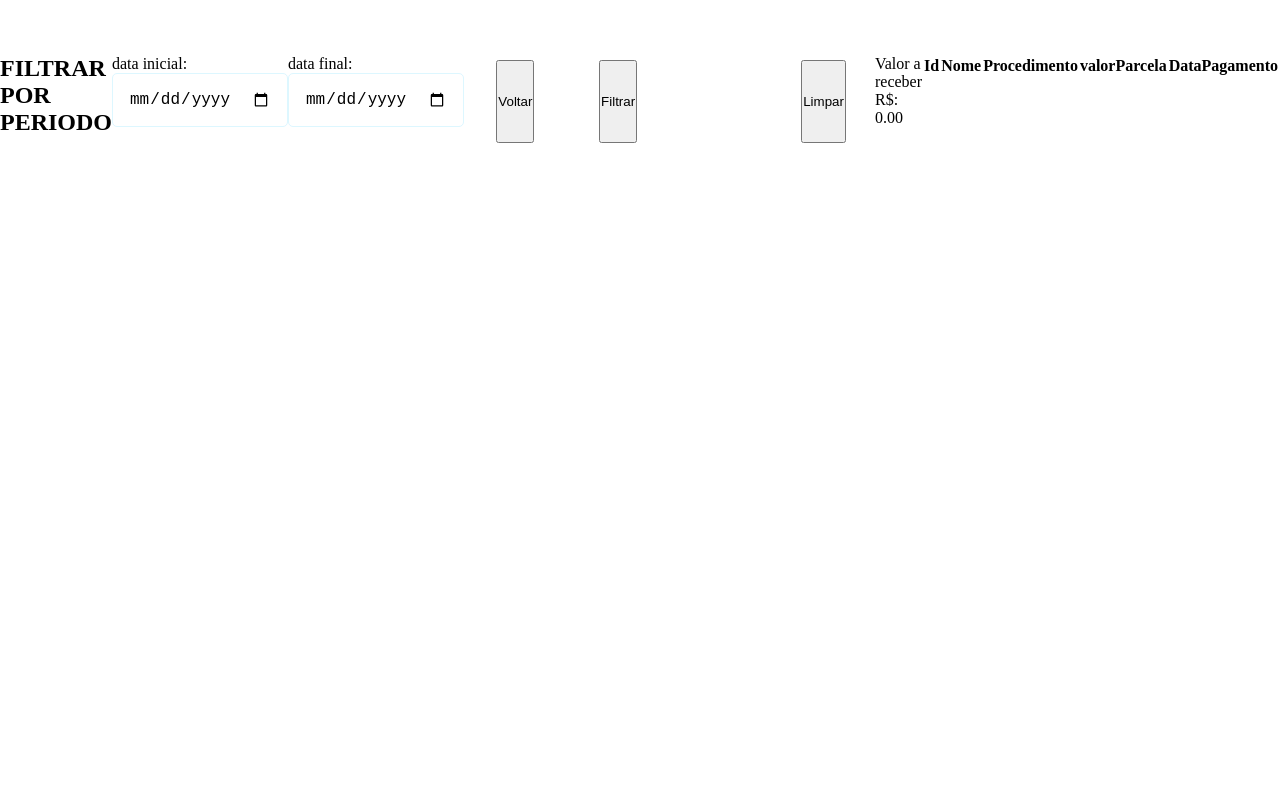
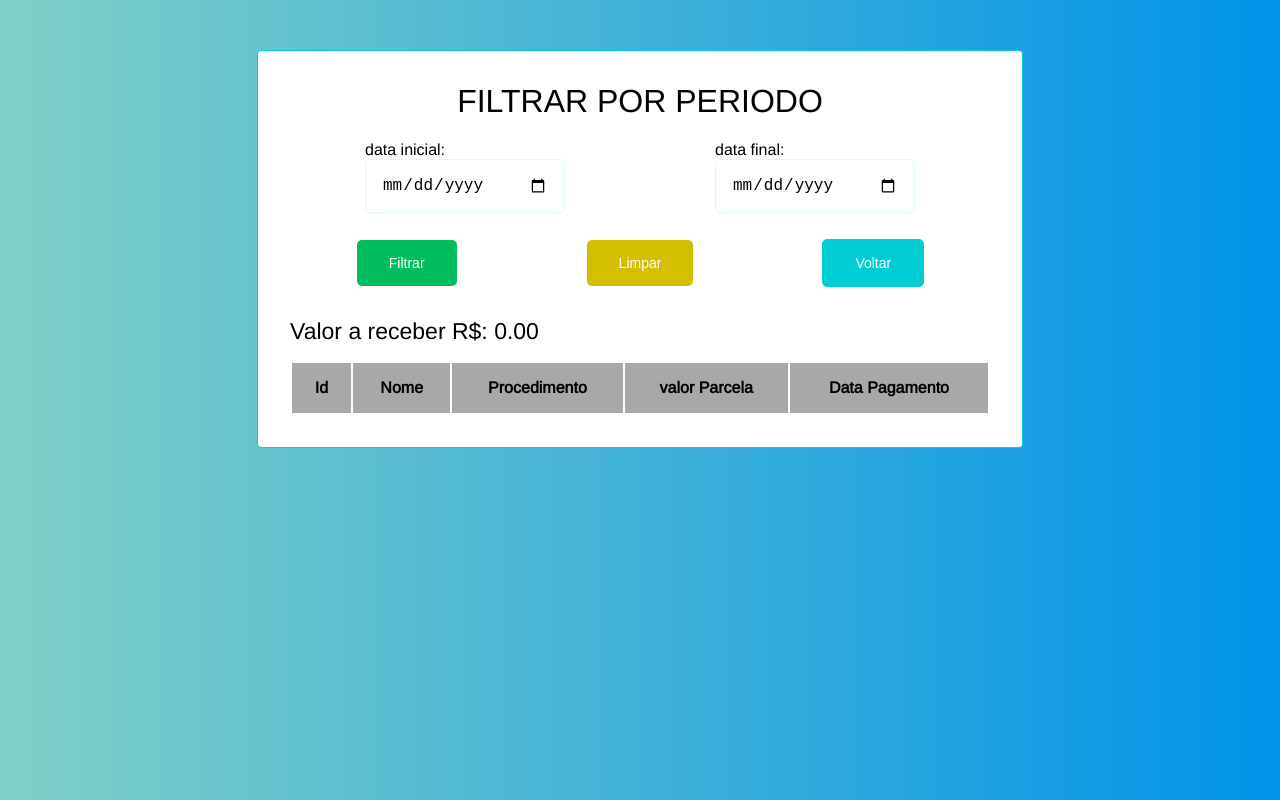
Before and after one commit to LuisCarlosCruz/dental_control, a React (Create React App) app: page /filter in a window 1280 px wide. Built offline with nearby package versions, Linux system fonts and the light colour scheme.

Commit message:
include css table

```diff
--- a/src/App.css
+++ b/src/App.css
@@ -1,3 +1,5 @@
 body {
   padding-top: 40px;
+  background-color: #0093E9;
+  background-image: linear-gradient(270deg, #0093E9 0%, #80D0C7 100%);
 }
--- a/src/components/table/table.jsx
+++ b/src/components/table/table.jsx
@@ -9,8 +9,8 @@ const Table = ({ filteredPatients }) => {
           <th>Id</th>
           <th>Nome</th>
           <th>Procedimento</th>
-          <th>valorParcela</th>
-          <th>DataPagamento</th>
+          <th>valor Parcela</th>
+          <th>Data Pagamento</th>
         </tr>
       </thead>
       <tbody>
--- a/src/pages/filter/Filter.jsx
+++ b/src/pages/filter/Filter.jsx
@@ -7,6 +7,7 @@ import periodFilter from '../../utils/periodFilter';
 import Table from '../../components/table/table';
 import sumValuesPeriod from '../../utils/sumValuesPeriod';
 import { notifyError, ToastNotify } from '../../utils/toastNotify';
+import './filter.css';
 
 const Filter = () => {
   const {
@@ -40,20 +41,24 @@ const Filter = () => {
   };
 
   return (
-    <div>
+    <div className="container">
       <h2>FILTRAR POR PERIODO</h2>
-      <label>
-        data inicial:
-        <Input type="date" onChange={(date) => handleInitial(date)} />
-      </label>
-      <label>
-        data final:
-        <Input type="date" onChange={(date) => handleFinal(date)} />
-      </label>
-      <Button onClick={() => history.back()} text="Voltar" />
-      <Button onClick={() => handleFilter()} text="Filtrar" />
+      <section>
+        <div>
+          data inicial:
+          <Input type="date" onChange={(date) => handleInitial(date)} />
+        </div>
+        <div>
+          data final:
+          <Input type="date" onChange={(date) => handleFinal(date)} />
+        </div>
+      </section>
+      <div className="buttonsContainer">
+        <Button onClick={() => handleFilter()} text="Filtrar" className="filter" />
+        <Button onClick={() => setFilteredPatients([])} text="Limpar" className="clear" />
+        <Button onClick={() => history.back()} text="Voltar" className="back" />
+      </div>
       <ToastNotify />
-      <Button onClick={() => setFilteredPatients([])} text="Limpar" />
       <p>Valor a receber R$: {sumValuesPeriod(filteredPatients)}</p>
       <Table filteredPatients={filteredPatients} />
     </div>
--- /dev/null
+++ b/src/pages/filter/filter.css
@@ -0,0 +1,74 @@
+.container {
+  display: flex;
+  font-family: 'Arimo', sans-serif;
+}
+
+.container > h2 {
+  text-align: center;
+  margin-bottom: 16px;
+  font-size: 32px;
+  font-weight: 400;
+}
+
+.container > section {
+  display: flex;
+  justify-content: space-around;
+  overflow: hidden;
+}
+
+.container > section > div {
+  display: flex;
+  flex-direction: column;
+  width: 200px;
+}
+
+.filter {
+  background-color: #00bd5e;
+  border-radius: 5px;
+  border: none;
+  color: white;
+  padding: 15px 32px;
+  text-align: center;
+  text-decoration: none;
+  display: inline-block;
+  font-size: 14px;
+  cursor: pointer;
+}
+
+.clear {
+  background-color: #d3be00;
+  border-radius: 5px;
+  border: none;
+  color: white;
+  padding: 15px 32px;
+  text-align: center;
+  text-decoration: none;
+  display: inline-block;
+  font-size: 14px;
+  cursor: pointer;
+}
+
+.buttonsContainer {
+  display: flex;
+  align-items: center;
+  margin-bottom: 26px;
+}
+
+.container > p {
+  font-size: 23px;
+  margin-bottom: 16px;
+}
+
+th, td {
+  text-align: center;
+  font-size: 16px;
+  padding: 1rem;
+}
+
+tbody:nth-child(even) {
+  background-color: rgb(214, 214, 214);
+}
+
+thead {
+  background-color: rgb(168, 168, 168);
+}
--- a/src/pages/home/home.css
+++ b/src/pages/home/home.css
@@ -30,6 +30,7 @@
   background-color: #f2faff;
   padding: 20px;
   max-width: 700px;
+  background-color: #fff;
 }
 
 .input {
--- a/src/pages/procedures/Procedures.jsx
+++ b/src/pages/procedures/Procedures.jsx
@@ -1,20 +1,22 @@
-import React, { useContext, useState } from 'react';
+import React, { useContext } from 'react';
 import Button from '../../components/button/Button';
 import Input from '../../components/input/Input';
 import MainContext from '../../store/context';
 import { notifyError, notifySuccess, notifyWarning, ToastNotify } from '../../utils/toastNotify';
 import { validateProcedure } from '../../validations/validadeInputs';
+import './procedure.css';
 
 const Procedures = () => {
   const { procedure, setProcedure, procedureList, setProcedureList } = useContext(MainContext);
 
-  const [statusBtn, setStatusBtn] = useState(true);
+  const disabledBtn = !procedure;
 
   const handleCreateProcedure = () => {
     if (!procedure) {
       return notifyError('Procedimento inválido');
     }
     if (procedureList.includes(procedure)) {
+      setProcedure('');
       return notifyWarning('Esse procedimento já existe');
     }
     setProcedureList([...procedureList, procedure]);
@@ -28,29 +30,29 @@ const Procedures = () => {
   };
 
   return (
-    <div>
-      <p>PROCEDURES</p>
+    <div className="container">
+      <h3>Procedimentos</h3>
       <Input
         type="text"
         placeholder="Procedimento"
-        onChange={(procedure) => validateProcedure(procedure, setProcedure, setStatusBtn)}
+        onChange={(procedure) => validateProcedure(procedure, setProcedure)}
         required
       />
-      <button onClick={handleCreateProcedure} disabled={statusBtn}>
+      <button onClick={handleCreateProcedure} disabled={disabledBtn}>
         Cadastrar procedimento
       </button>
       <ToastNotify />
-      <Button onClick={() => history.back()} text="Voltar" />
-      <ul>
+      <span>
         {procedureList.map((procedure, index) => {
           return (
-            <div key={index}>
-              <li>{procedure}</li>
+            <div key={index} className="procedureList">
+              <p>{procedure}</p>
               <Button onClick={() => handleRemoveProcedure(procedure)} text="X" />
             </div>
           );
         })}
-      </ul>
+      </span>
+      <Button onClick={() => history.back()} text="Voltar" className="back" />
     </div>
   );
 };
--- /dev/null
+++ b/src/pages/procedures/procedure.css
@@ -0,0 +1,95 @@
+.container {
+  display: flex;
+  flex-direction: column;
+  justify-content: center;
+  padding: 32px 32px;
+  margin: 0 auto;
+  width: 700px;
+  border: 1px solid #00cdd4;
+  border-radius: 4px;
+  font-family: 'Arimo', sans-serif;
+  background-color: #fff
+}
+
+div > h3 {
+  font-size: 32px;
+  font-weight: 400;
+  text-align: center;
+  margin-bottom: 16px;
+}
+
+.container > button {
+  background-color: #00bd5e;
+  border-radius: 5px;
+  border: none;
+  color: white;
+  padding: 15px 32px;
+  text-align: center;
+  text-decoration: none;
+  display: inline-block;
+  font-size: 14px;
+  margin: 4px;
+  cursor: pointer;
+  border: 1px solid #00bd5e;
+}
+
+.container > button:hover {
+  transition: 0.3s;
+  background-color: #fff;
+  color: #00bd5e;
+}
+
+.container > button[disabled] {
+  cursor: not-allowed;
+}
+
+.container > span {
+  padding: 16px;
+  max-height: 400px;
+  overflow-y: scroll;
+  overflow-x: hidden;
+}
+
+.procedureList {
+  display: grid;
+  grid-template-columns: 1fr 1fr;
+  padding: 10px;
+}
+
+.procedureList > div {
+  display: flex;
+  justify-content: end;
+}
+
+.procedureList > div > button {
+  height: 32px;
+  width: 32px;
+  border-radius: 50%;
+  border: none;
+  background-color: rgb(209, 0, 0);
+  color: white;
+}
+
+.procedureList > div > button:hover {
+  transform: rotate(-180deg);
+  transition: 0.4s;
+  font-size: 30px
+}
+
+.procedureList > p {
+  text-transform: capitalize;
+}
+
+.back {
+  background-color: #00cdd4;
+  border-radius: 5px;
+  border: none;
+  color: white;
+  padding: 15px 32px;
+  text-align: center;
+  text-decoration: none;
+  display: inline-block;
+  font-size: 14px;
+  cursor: pointer;
+  border: 1px solid #00cdd4;
+}
--- a/src/store/provider/index.jsx
+++ b/src/store/provider/index.jsx
@@ -2,7 +2,16 @@ import React, { useState } from 'react';
 import MainContext from '../context';
 
 const MainProvider = ({ children }) => {
-  const listProcedureDefault = ['limpeza', 'clareamento', 'aparelho'];
+  const listProcedureDefault = [
+    'consulta',
+    'manutenção',
+    'limpeza',
+    'clareamento',
+    'aparelho',
+    'implante',
+    'restauração',
+    'controle De Cárie'
+  ];
   const [name, setName] = useState('');
   const [procedure, setProcedure] = useState('');
   const [numberParcels, setNumberParcels] = useState(0);
```
